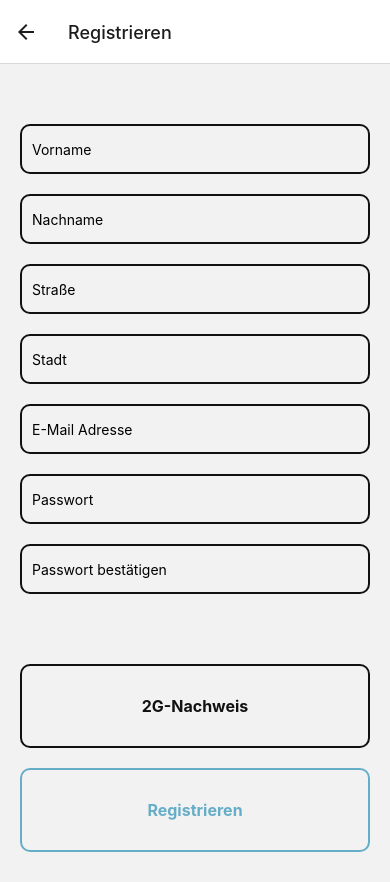
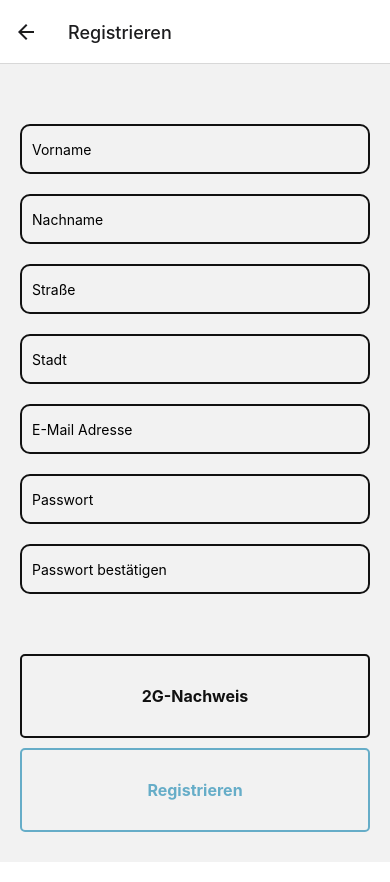
Before and after one commit to Nadine3107/MobileComputing_frontend, a React Native app: screen /Registrieren in a window 390 px wide. Built offline with nearby package versions, Linux system fonts and the light colour scheme.

Commit message:
Buttons bearbeitet

```diff
--- a/Components/Button.js
+++ b/Components/Button.js
@@ -1,6 +1,6 @@
 import { useNavigation } from '@react-navigation/core';
 import React from 'react';
-import { Pressable, StyleSheet, Text, View } from 'react-native';
+import { Pressable, StyleSheet, Text} from 'react-native';
 import { COLORS } from '../Styles/Colors';
 
 const Button = ({ title, onPress, type, link, ...props }) => {
@@ -12,8 +12,11 @@ const Button = ({ title, onPress, type, link, ...props }) => {
     }else if(type == 'offerHelp'){
       return COLORS.offerHelpColor
     }
+    else if(type == 'primary'){
+      return COLORS.primaryColor
+    }
     else{
-      return COLORS.primaryColor
+      return COLORS.blackColor
     }
   }
 
--- a/Screens/Anmelden/Anmelden.js
+++ b/Screens/Anmelden/Anmelden.js
@@ -1,7 +1,7 @@
 import React from 'react';
-import { Text, View, StyleSheet } from 'react-native';
-import { ScrollView, TouchableOpacity } from 'react-native-gesture-handler';
-import { COLORS } from '../../Styles/Colors';
+import {View} from 'react-native';
+import { ScrollView} from 'react-native-gesture-handler';
+import Button from '../../Components/Button';
 import TextfeldAnmelden from './TextFeldAnmelden';
 
 const Anmelden = () => {
@@ -10,32 +10,11 @@ const Anmelden = () => {
       <ScrollView style={[{ paddingBottom: 20 }]}>
         <View style={{ marginBottom: 10 }}>
         <TextfeldAnmelden/>
-        <TouchableOpacity style={styles.button}>
-            <Text style={styles.buttonText}>Anmelden</Text>
-          </TouchableOpacity>
+        <Button title={'Anmelden'} type={'primary'}/>
         </View>
       </ScrollView>
     </>
   )
 }
 
-const styles = StyleSheet.create({
-  button: {
-    alignItems: 'center',
-    justifyContent: 'center',
-    paddingVertical: 30,
-    borderRadius: 10,
-    borderWidth: 2,
-    marginBottom: 10,
-    marginHorizontal: 20,
-    marginVertical: 10,
-    borderColor: COLORS.primaryColor
-  },
-  buttonText: {
-    fontSize: 16,
-    color: COLORS.primaryColor,
-    fontWeight: 'bold'
-  }
-})
-
 export default Anmelden;
--- a/Screens/Home/Home.js
+++ b/Screens/Home/Home.js
@@ -1,5 +1,5 @@
 import React from 'react';
-import { Text, View } from 'react-native';
+import {View } from 'react-native';
 import { ScrollView } from 'react-native-gesture-handler';
 import Button from '../../Components/Button';
 
--- a/Screens/Registrieren/Registrieren.js
+++ b/Screens/Registrieren/Registrieren.js
@@ -1,9 +1,8 @@
 import React from 'react';
-import { Text, View, StyleSheet } from 'react-native';
+import {View} from 'react-native';
 import { ScrollView } from 'react-native-gesture-handler';
-import { COLORS } from '../../Styles/Colors';
 import TextfeldRegistrieren from './TextfeldRegistrieren';
-import { TouchableOpacity } from 'react-native-gesture-handler';
+import Button from '../../Components/Button';
 
 
 const Registrieren = () => {
@@ -12,52 +11,11 @@ const Registrieren = () => {
       <ScrollView style={[{ paddingBottom: 10 }]}>
         <View style={{ marginBottom: 10 }}>
           <TextfeldRegistrieren/>
-          <TouchableOpacity style={styles.button2Gnachweis}>
-            <Text style={styles.buttonText2Gnachweis}>2G-Nachweis</Text>
-          </TouchableOpacity>
-          <TouchableOpacity style={styles.buttonRegistrieren}>
-            <Text style={styles.buttonTextRegistrieren}>Registrieren</Text>
-          </TouchableOpacity>
+          <Button title={'2G-Nachweis'}/>
+          <Button title={'Registrieren'} type={'primary'}/>
         </View>
       </ScrollView>
     </>
   )
 }
-
-const styles = StyleSheet.create({
-  buttonRegistrieren: {
-    alignItems: 'center',
-    justifyContent: 'center',
-    paddingVertical: 30,
-    borderRadius: 10,
-    borderWidth: 2,
-    marginBottom: 10,
-    marginHorizontal: 20,
-    marginVertical: 10,
-    borderColor: COLORS.primaryColor
-  },
-  buttonTextRegistrieren: {
-    fontSize: 16,
-    color: COLORS.primaryColor,
-    fontWeight: 'bold'
-  },
-  button2Gnachweis:{
-    alignItems: 'center',
-    justifyContent: 'center',
-    paddingVertical: 30,
-    borderRadius: 10,
-    borderWidth: 2,
-    marginBottom: 10,
-    marginHorizontal: 20,
-    marginVertical: 10,
-    borderColor: COLORS.blackColor
-  },
-  buttonText2Gnachweis: {
-    fontSize: 16,
-    color: COLORS.blackColor,
-    fontWeight: 'bold'
-  },
-
-})
-
 export default Registrieren;
--- a/Screens/RegistrierenAnmelden/RegistrierenAnmelden.js
+++ b/Screens/RegistrierenAnmelden/RegistrierenAnmelden.js
@@ -1,8 +1,7 @@
 import React from 'react';
-import { Text, View, StyleSheet } from 'react-native';
-import { ScrollView, TouchableOpacity } from 'react-native-gesture-handler';
+import {View} from 'react-native';
+import { ScrollView} from 'react-native-gesture-handler';
 import Button from '../../Components/Button';
-import { COLORS } from '../../Styles/Colors';
 
 const RegistrierenAnmelden = () => {
   return (
```
